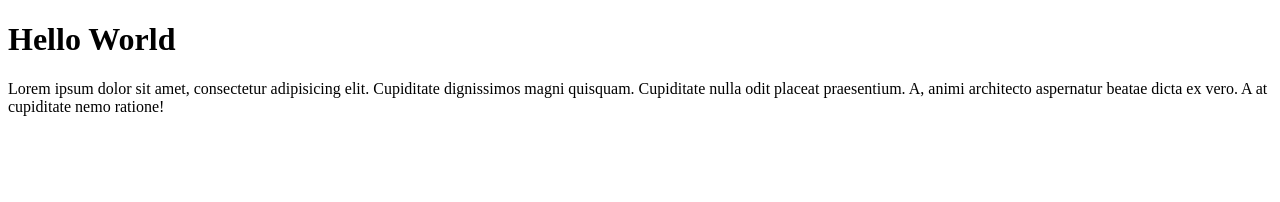
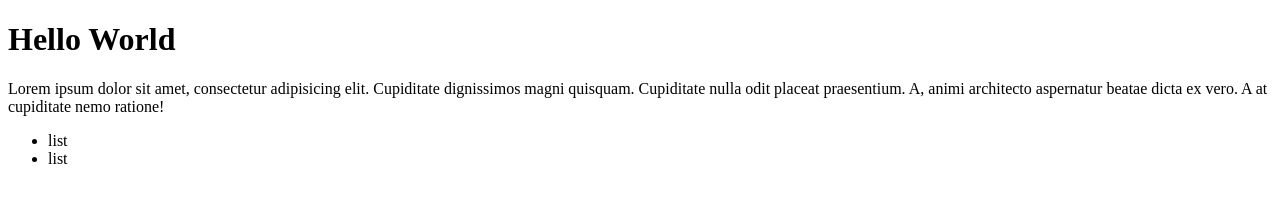
Before and after one commit to jody-codes/wpu-git-test-2, a plain HTML site: page index.html in a window 1280 px wide. Drawn offline with Linux system fonts and the light colour scheme.

Commit message:
menambahkan list

```diff
--- a/index.html
+++ b/index.html
@@ -10,5 +10,9 @@
 <body>
 <h1>Hello World</h1>
 <p>Lorem ipsum dolor sit amet, consectetur adipisicing elit. Cupiditate dignissimos magni quisquam. Cupiditate nulla odit placeat praesentium. A, animi architecto aspernatur beatae dicta ex vero. A at cupiditate nemo ratione!</p>
+<ul>
+    <li>list</li>
+    <li>list</li>
+</ul>
 </body>
 </html>
```
